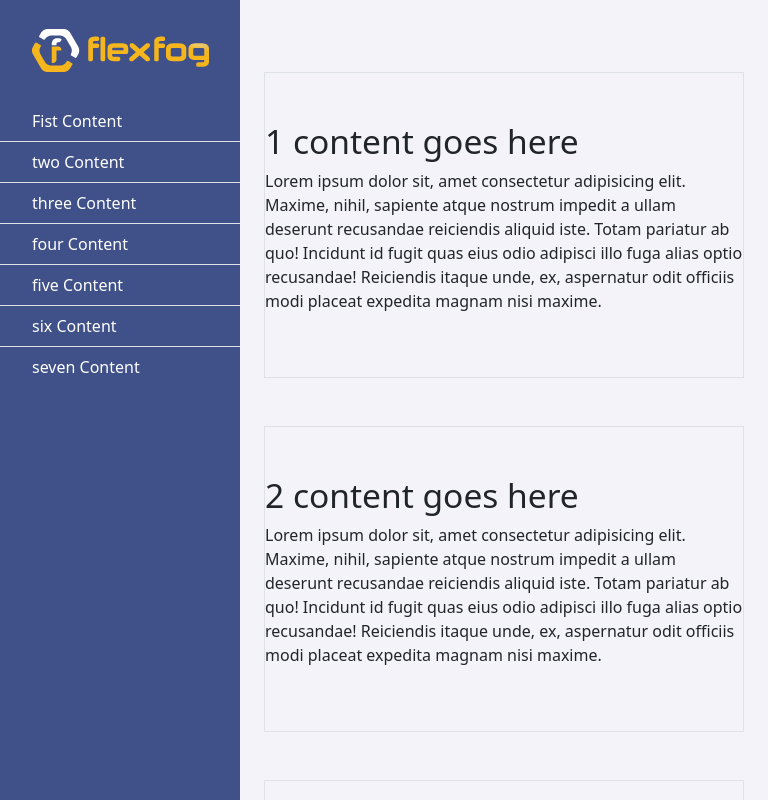
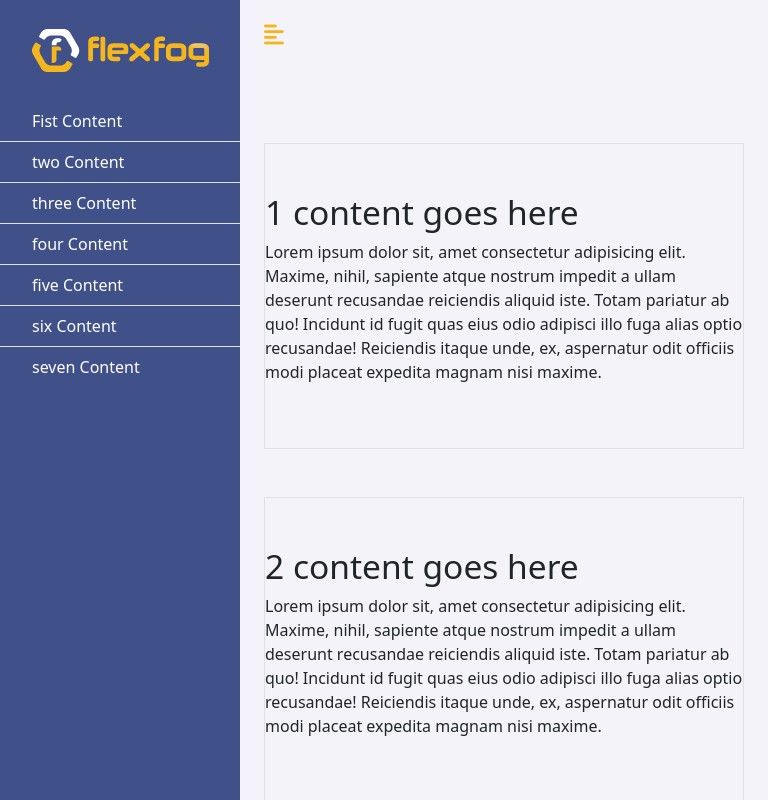
Before and after one commit to diptasahacse/documentation-dashboard, a plain HTML site: page index.html in a window 768 px wide. Drawn offline with nearby package versions, Linux system fonts and the light colour scheme.

Commit message:
fix responsive issues

```diff
--- a/css/custom.css
+++ b/css/custom.css
@@ -45,7 +45,9 @@ body{
 .list-group-item:not(.active):focus {
     color: #fff;
 }
-
+#top-navbar{
+    display: none;
+}
 #sidebar-wrapper {
     background-color: var(--sidebar-bg-color);
     height: 100vh;
@@ -100,10 +102,6 @@ body{
 }
 
 @media (min-width: 768px) {
-    #top-navbar {
-        display: none;
-    }
-
     #sidebar-wrapper {
         margin-left: 0;
     }
@@ -117,3 +115,10 @@ body{
         margin-left: -15rem;
     }
 }
+@media (max-width: 768px) {
+    #top-navbar {
+        display: block;
+    }
+
+
+}
--- a/index.html
+++ b/index.html
@@ -57,7 +57,7 @@
         <!-- Sidebar End Here -->
         <!-- Page Content Start Here -->
         <div id="page-content-wrapper">
-            <nav id="top-navbar" class="navbar inline-block navbar-expand-lg navbar-light bg-transparent py-4 px-4">
+            <nav id="top-navbar" class="navbar navbar-expand-lg navbar-light bg-transparent py-4 px-4">
                 <div class="d-flex align-items-center">
                     <i class="fas fa-align-left brand-color fs-4 me-3" id="menu-toggle"></i>
 
```
